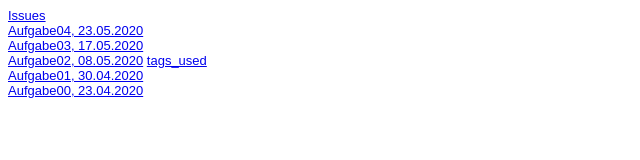
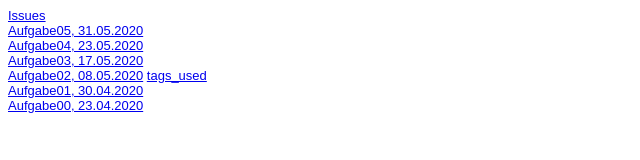
Before and after one commit to LaraHerfurth/GIS_SoSe2020, a plain HTML site: page steckbrief.htm in a window 1280 px wide. Shown: the whole page, without its empty margins (0-640 px from the left). Drawn offline with Linux system fonts and the light colour scheme.

Commit message:
Update steckbrief.htm

```diff
--- a/steckbrief.htm
+++ b/steckbrief.htm
@@ -14,6 +14,8 @@ body {
 <body>
 	<a href="https://github.com/LaraHerfurth/GIS_SoSe2020/issues" target="_blank">Issues</a>
 	<br>
+	<a href="https://laraherfurth.github.io/GIS_SoSe2020/Aufgabe05/Skate_Shop.html" target="_blank">Aufgabe05, 31.05.2020</a>
+	<br>
 	<a href="https://laraherfurth.github.io/GIS_SoSe2020/Aufgabe04/Skate_Shop.html" target="_blank">Aufgabe04, 23.05.2020</a>
 	<br>
 	<a href="https://laraherfurth.github.io/GIS_SoSe2020/Aufgabe03/Portfolio.html" target="_blank">Aufgabe03, 17.05.2020</a>
```
